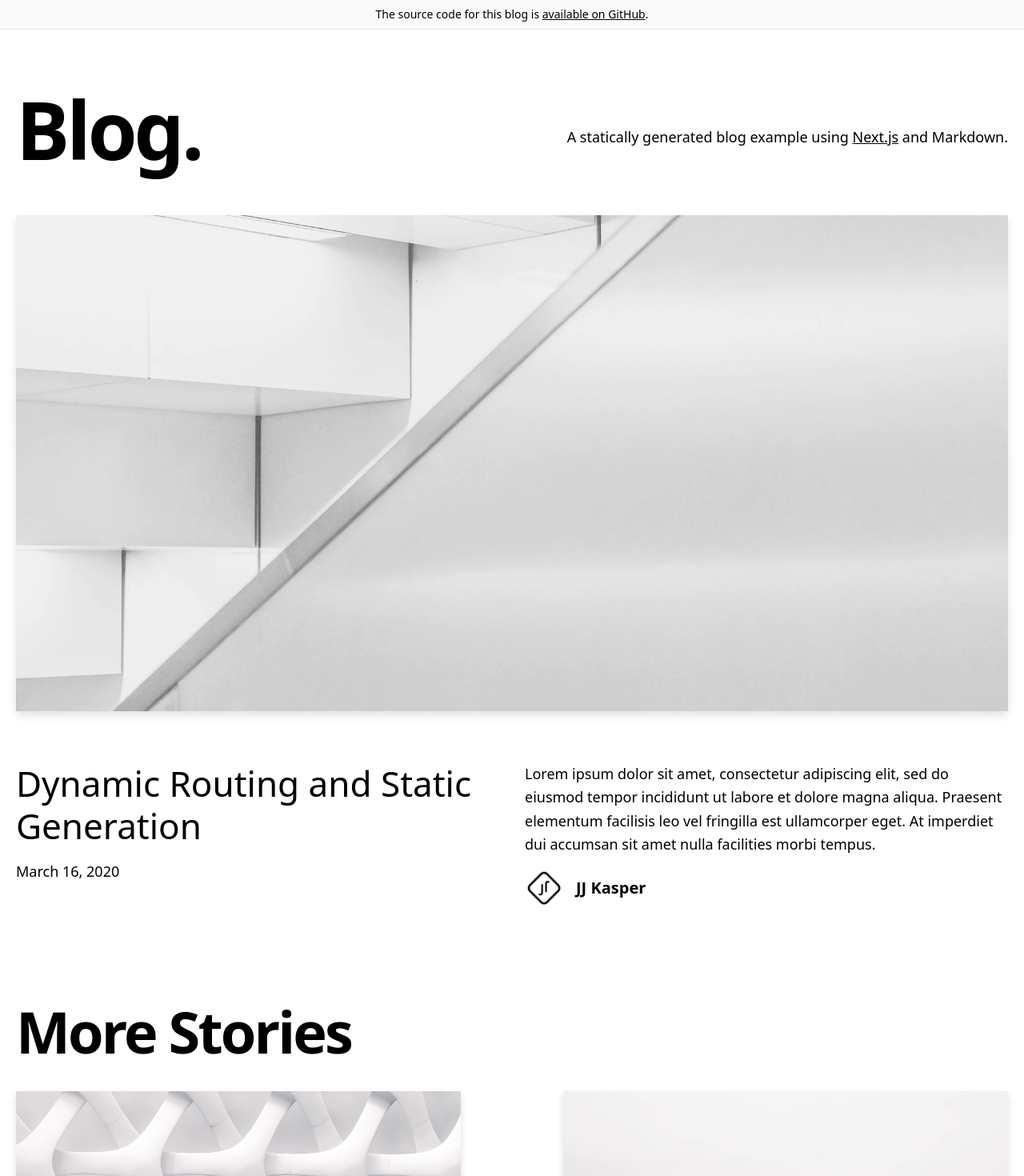
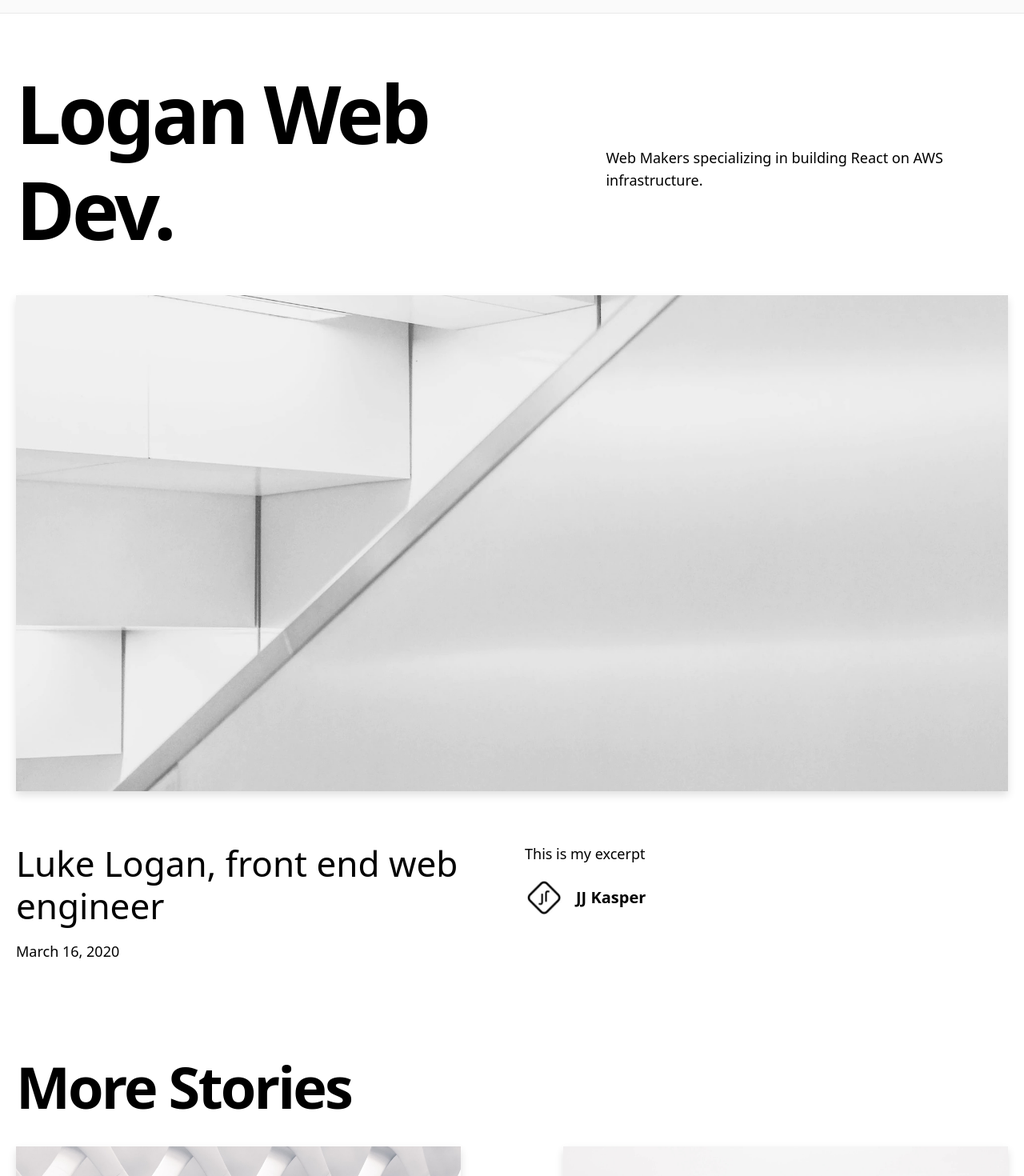
Before and after one commit to llogan382/loganwebdev, a Next.js app: page / in a window 1280 px wide. Shown: the top 1470 px of the page at 80% size. Built offline with nearby package versions, Linux system fonts and the light colour scheme.

Commit message:
chroe: updates

```diff
--- a/_posts/dynamic-routing.md
+++ b/_posts/dynamic-routing.md
@@ -1,6 +1,6 @@
 ---
-title: 'Dynamic Routing and Static Generation'
-excerpt: 'Lorem ipsum dolor sit amet, consectetur adipiscing elit, sed do eiusmod tempor incididunt ut labore et dolore magna aliqua. Praesent elementum facilisis leo vel fringilla est ullamcorper eget. At imperdiet dui accumsan sit amet nulla facilities morbi tempus.'
+title: 'Luke Logan, front end web engineer'
+excerpt: 'This is my excerpt'
 coverImage: '/assets/blog/dynamic-routing/cover.jpg'
 date: '2020-03-16T05:35:07.322Z'
 author:
--- a/_posts/hello-world.md
+++ b/_posts/hello-world.md
@@ -1,6 +1,6 @@
 ---
 title: 'Learn How to Pre-render Pages Using Static Generation with Next.js'
-excerpt: 'Lorem ipsum dolor sit amet, consectetur adipiscing elit, sed do eiusmod tempor incididunt ut labore et dolore magna aliqua. Praesent elementum facilisis leo vel fringilla est ullamcorper eget. At imperdiet dui accumsan sit amet nulla facilities morbi tempus.'
+excerpt: 'elit, sed do eiusmod tempor incididunt ut labore et dolore magna aliqua. Praesent elementum facilisis leo vel fringilla est ullamcorper eget. At imperdiet dui accumsan sit amet nulla facilities morbi tempus.'
 coverImage: '/assets/blog/hello-world/cover.jpg'
 date: '2020-03-16T05:35:07.322Z'
 author:
@@ -10,7 +10,7 @@ ogImage:
   url: '/assets/blog/hello-world/cover.jpg'
 ---
 
-Lorem ipsum dolor sit amet, consectetur adipiscing elit, sed do eiusmod tempor incididunt ut labore et dolore magna aliqua. Praesent elementum facilisis leo vel fringilla est ullamcorper eget. At imperdiet dui accumsan sit amet nulla facilities morbi tempus. Praesent elementum facilisis leo vel fringilla. Congue mauris rhoncus aenean vel. Egestas sed tempus urna et pharetra pharetra massa massa ultricies.
+LPraesent elementum facilisis leo vel fringilla est ullamcorper eget. At imperdiet dui accumsan sit amet nulla facilities morbi tempus. Praesent elementum facilisis leo vel fringilla. Congue mauris rhoncus aenean vel. Egestas sed tempus urna et pharetra pharetra massa massa ultricies.
 
 Venenatis cras sed felis eget velit. Consectetur libero id faucibus nisl tincidunt. Gravida in fermentum et sollicitudin ac orci phasellus egestas tellus. Volutpat consequat mauris nunc congue nisi vitae. Id aliquet risus feugiat in ante metus dictum at tempor. Sed blandit libero volutpat sed cras. Sed odio morbi quis commodo odio aenean sed adipiscing. Velit euismod in pellentesque massa placerat. Mi bibendum neque egestas congue quisque egestas diam in arcu. Nisi lacus sed viverra tellus in. Nibh cras pulvinar mattis nunc sed. Luctus accumsan tortor posuere ac ut consequat semper viverra. Fringilla ut morbi tincidunt augue interdum velit euismod.
 
--- a/_posts/preview.md
+++ b/_posts/preview.md
@@ -1,6 +1,6 @@
 ---
 title: 'Preview Mode for Static Generation'
-excerpt: 'Lorem ipsum dolor sit amet, consectetur adipiscing elit, sed do eiusmod tempor incididunt ut labore et dolore magna aliqua. Praesent elementum facilisis leo vel fringilla est ullamcorper eget. At imperdiet dui accumsan sit amet nulla facilities morbi tempus.'
+excerpt: 'sit amet, consectetur adipiscing elit, sed do eiusmod tempor incididunt ut labore et dolore magna aliqua. Praesent elementum facilisis leo vel fringilla est ullamcorper eget. At imperdiet dui accumsan sit amet nulla facilities morbi tempus.'
 coverImage: '/assets/blog/preview/cover.jpg'
 date: '2020-03-16T05:35:07.322Z'
 author:
--- a/components/alert.tsx
+++ b/components/alert.tsx
@@ -29,14 +29,6 @@ const Alert = ({ preview }: Props) => {
             </>
           ) : (
             <>
-              The source code for this blog is{' '}
-              <a
-                href={`https://github.com/vercel/next.js/tree/canary/examples/${EXAMPLE_PATH}`}
-                className="underline hover:text-success duration-200 transition-colors"
-              >
-                available on GitHub
-              </a>
-              .
             </>
           )}
         </div>
--- a/components/header.tsx
+++ b/components/header.tsx
@@ -4,7 +4,7 @@ const Header = () => {
   return (
     <h2 className="text-2xl md:text-4xl font-bold tracking-tight md:tracking-tighter leading-tight mb-20 mt-8">
       <Link href="/">
-        <a className="hover:underline">Blog</a>
+        <a className="hover:underline">Logan Web Dev.</a>
       </Link>
       .
     </h2>
--- a/components/intro.tsx
+++ b/components/intro.tsx
@@ -4,17 +4,10 @@ const Intro = () => {
   return (
     <section className="flex-col md:flex-row flex items-center md:justify-between mt-16 mb-16 md:mb-12">
       <h1 className="text-6xl md:text-8xl font-bold tracking-tighter leading-tight md:pr-8">
-        Blog.
+        Logan Web Dev.
       </h1>
       <h4 className="text-center md:text-left text-lg mt-5 md:pl-8">
-        A statically generated blog example using{' '}
-        <a
-          href="https://nextjs.org/"
-          className="underline hover:text-success duration-200 transition-colors"
-        >
-          Next.js
-        </a>{' '}
-        and {CMS_NAME}.
+        Web Makers specializing in building React on AWS infrastructure.
       </h4>
     </section>
   )
--- a/components/meta.tsx
+++ b/components/meta.tsx
@@ -34,7 +34,7 @@ const Meta = () => {
       <link rel="alternate" type="application/rss+xml" href="/feed.xml" />
       <meta
         name="description"
-        content={`A statically generated blog example using Next.js and ${CMS_NAME}.`}
+        content={`${CMS_NAME}.`}
       />
       <meta property="og:image" content={HOME_OG_IMAGE_URL} />
     </Head>
```
Also changed, not shown: 1 other file (tests, documents, lock files or other folders).
